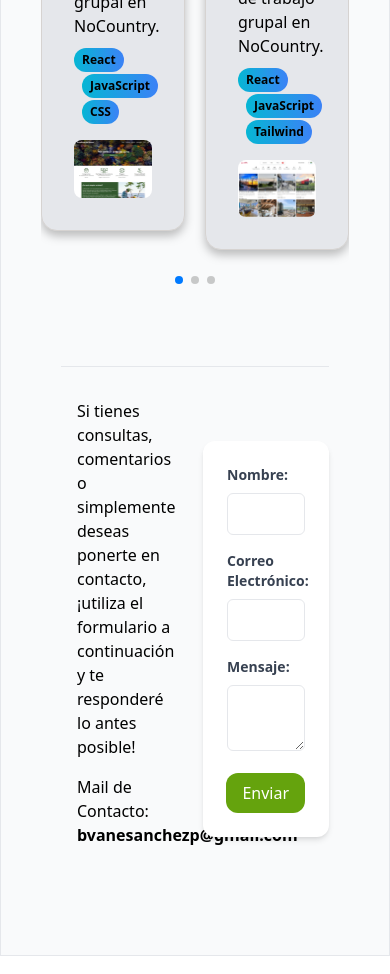
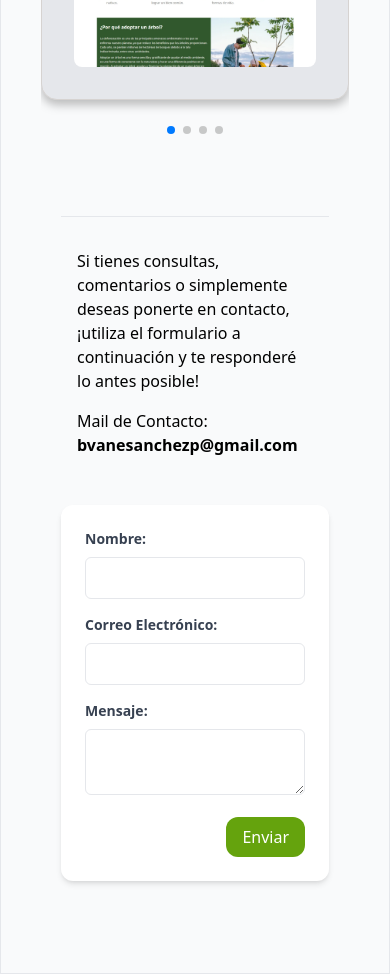
Before and after one commit to NezziY/portfolio, a React (Vite) app: page / in a window 390 px wide. Shown: the part 1160-2134 px from the top of the page. Built offline with nearby package versions, Linux system fonts and the light colour scheme; what tailwindcss-animated would draw is missing.

Commit message:
Fix responsive

```diff
--- a/src/components/ContactFrom.jsx
+++ b/src/components/ContactFrom.jsx
@@ -35,7 +35,7 @@ const ContactForm = () => {
   };
 
   return (
-    <div className="grid grid-cols-2 gap-4 items-center m-5 pt-4 pb-8 border-t">
+    <div className="sm:flex md:grid grid-cols-2 gap-4 items-center m-5 pt-4 pb-8 border-t">
       <Toaster />
       <div>
         <div className="p-4">
@@ -48,7 +48,7 @@ const ContactForm = () => {
           <div className="font-semibold">bvanesanchezp@gmail.com</div>
         </div>
       </div>
-      <div className="mt-8 p-6 bg-white rounded-xl shadow-md">
+      <div className="mt-8 p-6 bg-white rounded-xl shadow-md md:col-span-1">
         <form ref={form} onSubmit={sendEmail}>
           <div className="mb-4">
             <label
--- a/src/components/Projects.jsx
+++ b/src/components/Projects.jsx
@@ -11,6 +11,7 @@ import { Swiper, SwiperSlide } from "swiper/react";
 import "swiper/css";
 import "swiper/css/navigation";
 import "swiper/css/pagination";
+import "swiper/css/autoplay";
 
 // Reusable Button Component
 const Button = ({ text }) => (
@@ -119,6 +120,12 @@ function Projects() {
           }}
           pagination={{ clickable: true }}
           autoplay={{ delay: 1000, disableOnInteraction: false }}
+          breakpoints={{
+            // Configura slidesPerView para diferentes tamaños de pantalla
+            300: {
+              slidesPerView: 1, // Muestra un slide por vista en resoluciones de 768 píxeles y menores
+            },
+          }}
           onSwiper={(swiper) => console.log(swiper)}
           onSlideChange={() => console.log("slide change")}
         >
--- a/src/components/Skills.jsx
+++ b/src/components/Skills.jsx
@@ -29,11 +29,11 @@ function Skills() {
         <div>
           <img
             src={jsImage}
-            sizes={12}
+            width={48}
           />
           <img
             src={reactImage}
-            sizes={12}
+            width={46}
           />
         </div>
         <div>
```
